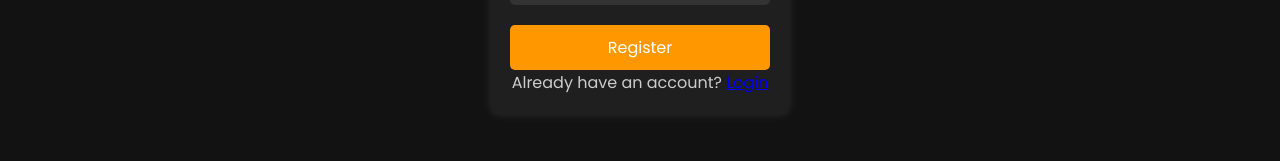
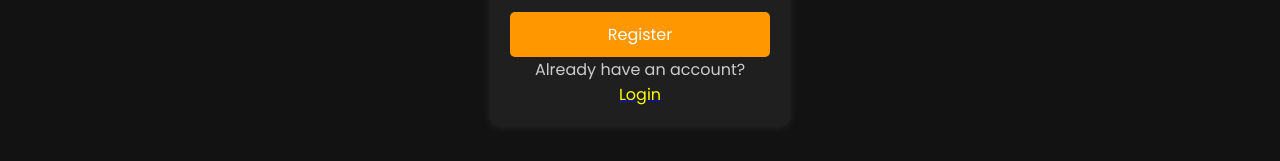
Before and after one commit to bhupeshkhedikar/patbet, a React (Create React App) app: page /register in a window 1280 px wide. Shown: the part 543-704 px from the top of the page. Built offline with nearby package versions, Linux system fonts and the light colour scheme; no server answers.

Commit message:
fixed login register

```diff
--- a/src/components/Login.js
+++ b/src/components/Login.js
@@ -77,7 +77,7 @@ const Login = () => {
           <button type="submit">Login</button>
         </form>
         <p>
-          Don't have an account? <Link to="/register">Register</Link>
+          Don't have an account? <Link to="/register"><p style={{color:'yellow'}}>Register</p></Link>
         </p>
       </div>
     </div>
--- a/src/components/Register.js
+++ b/src/components/Register.js
@@ -81,7 +81,7 @@ const Register = () => {
           <button type="submit">Register</button>
         </form>
         <p>
-          Already have an account? <Link to="/login">Login</Link>
+          Already have an account? <Link to="/login"><p style={{color:'yellow'}}>Login</p></Link>
         </p>
       </div>
     </div>
```
